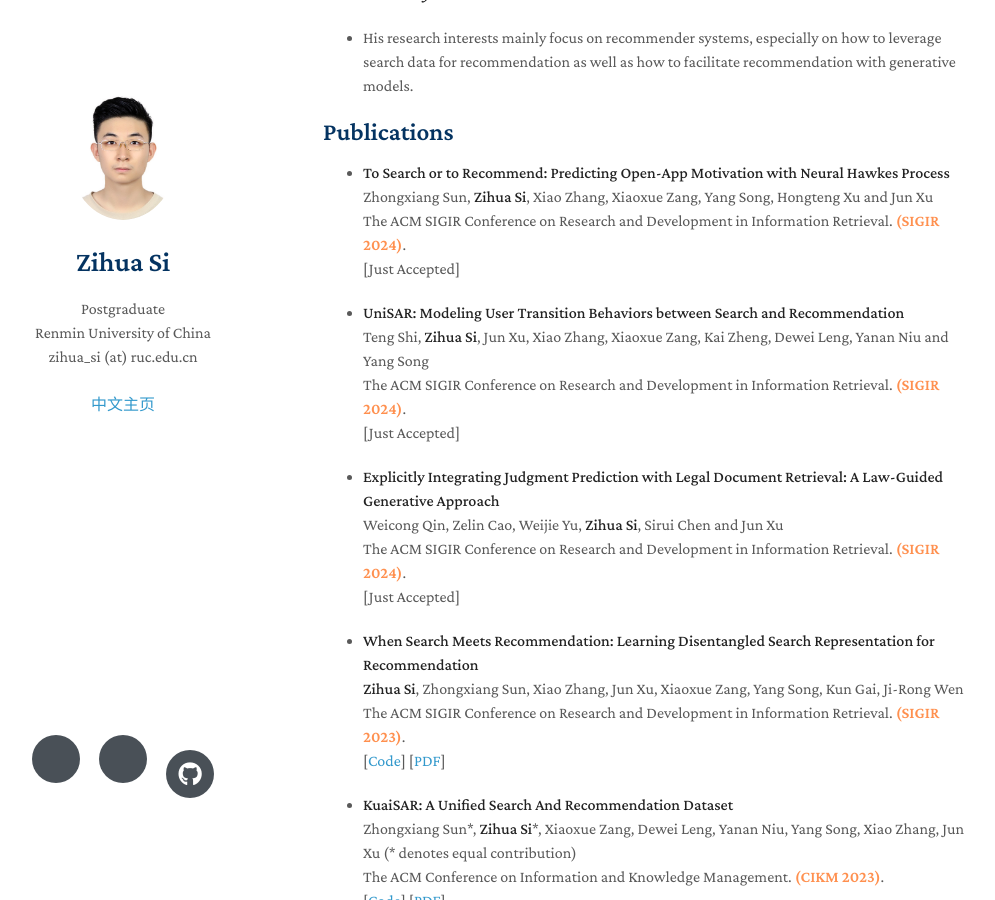
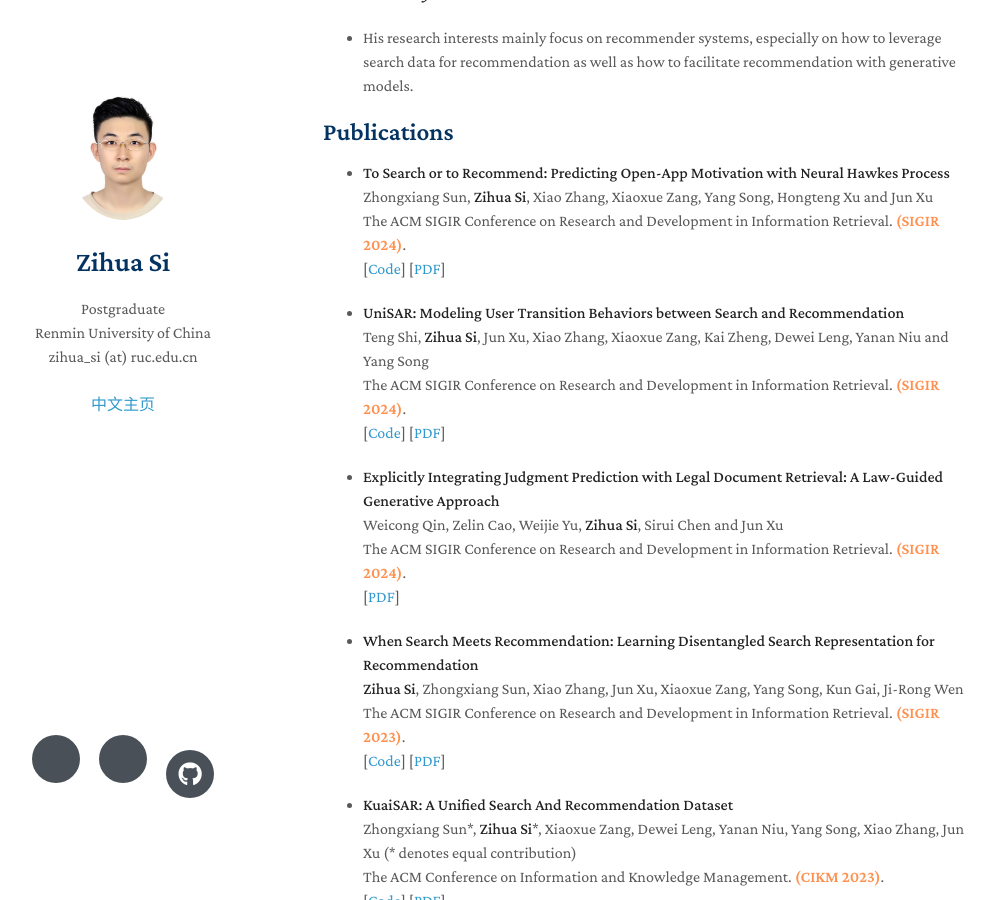
Before and after one commit to Ethan00Si/ethan00si.github.io, a Jekyll site: the page built from index.md, in a window 1280 px wide and 900 px high, scrolled down 416 px. Shown: the whole window, without its empty margins (147-1142 px from the left). Built offline with Jekyll 4.4.1, drawn with Linux system fonts in a browser that asks for light colours; nearby versions of some CDN libraries; a style sheet for code colours, icons or effects is not loaded.

Commit message:
update papers

```diff
--- a/index.md
+++ b/index.md
@@ -31,7 +31,8 @@ He joined the Beijing Key Laboratory of Big Data Management and Analysis Methods
   <br>
   The ACM SIGIR Conference on Research and Development in Information Retrieval. <span style="color:#ff904f;font-weight:1000">(SIGIR 2024)</span>.
   <br>
-  [Just Accepted]
+  [[Code](https://github.com/Jeryi-Sun/NHP_OAM)]
+  [[PDF](https://arxiv.org/abs/2404.03267)]
 
 - **UniSAR: Modeling User Transition Behaviors between Search and Recommendation**
   <br>
@@ -39,7 +40,8 @@ He joined the Beijing Key Laboratory of Big Data Management and Analysis Methods
   <br>
   The ACM SIGIR Conference on Research and Development in Information Retrieval. <span style="color:#ff904f;font-weight:1000">(SIGIR 2024)</span>.
   <br>
-  [Just Accepted]
+  [[Code](https://github.com/TengShi-RUC/UniSAR)]
+  [[PDF](https://arxiv.org/abs/2404.09520)]
 
 - **Explicitly Integrating Judgment Prediction with Legal Document Retrieval: A Law-Guided Generative Approach**
   <br>
@@ -47,7 +49,7 @@ He joined the Beijing Key Laboratory of Big Data Management and Analysis Methods
   <br>
   The ACM SIGIR Conference on Research and Development in Information Retrieval. <span style="color:#ff904f;font-weight:1000">(SIGIR 2024)</span>.
   <br>
-  [Just Accepted]
+  [[PDF](https://arxiv.org/abs/2312.09591)]
 
 - **When Search Meets Recommendation: Learning Disentangled Search Representation for Recommendation**
   <br>
```
Also changed, not shown: zh.md (+5 -3 lines).
